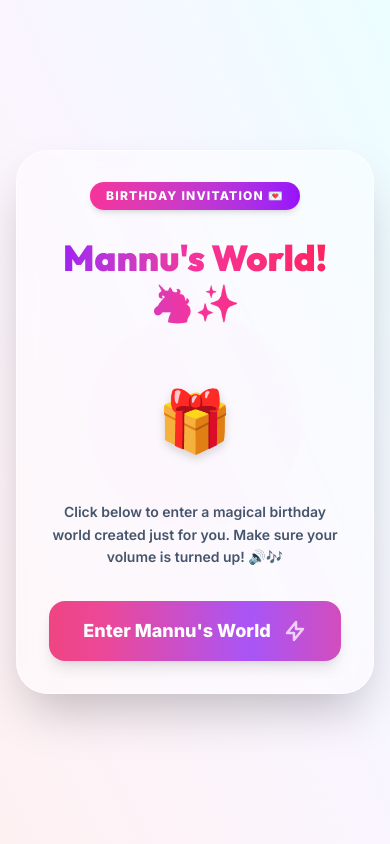
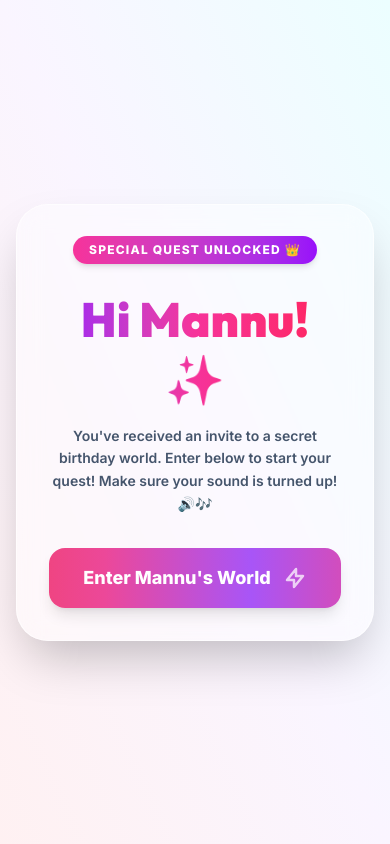
Before and after one commit to girishmulgundaarav/birthday-wish, a React (Vite) app: page / in a window 390 px wide. Built offline with nearby package versions, Linux system fonts and the light colour scheme.

Commit message:
Align welcome screen layout and sizing with the landing screen for perfect mobile fit

```diff
--- a/src/App.jsx
+++ b/src/App.jsx
@@ -638,20 +638,15 @@ export default function App() {
       {gameState === 'welcome' && (
         <div className="z-40 w-11/12 max-w-md p-8 rounded-[32px] bg-white/40 backdrop-blur-md border border-white/60 shadow-2xl text-center flex flex-col items-center transform scale-100 transition-all duration-500">
           <div className="bg-gradient-to-r from-pink-500 to-purple-600 text-white text-xs font-black tracking-widest uppercase px-4 py-1.5 rounded-full mb-6 shadow-md animate-bounce">
-            Birthday Invitation 💌
+            Special Quest Unlocked 👑
           </div>
 
-          <h1 className="font-display font-black text-4xl md:text-5xl text-transparent bg-clip-text bg-gradient-to-r from-purple-600 via-pink-500 to-rose-500 leading-tight mb-4">
-            Mannu's World! 🦄✨
+          <h1 className="font-display font-black text-5xl text-transparent bg-clip-text bg-gradient-to-r from-purple-600 via-pink-500 to-rose-500 leading-tight mb-4">
+            Hi Mannu! ✨
           </h1>
 
-          <div className="relative w-28 h-28 my-6 flex items-center justify-center animate-float">
-            <span className="absolute inline-flex h-full w-full rounded-full bg-pink-400 opacity-20 animate-ping"></span>
-            <span className="text-6xl drop-shadow-lg filter">🎁</span>
-          </div>
-
           <p className="text-slate-600 font-semibold leading-relaxed mb-8 text-sm md:text-base">
-            Click below to enter a magical birthday world created just for you. Make sure your volume is turned up! 🔊🎶
+            You've received an invite to a secret birthday world. Enter below to start your quest! Make sure your sound is turned up! 🔊🎶
           </p>
 
           <button
```
